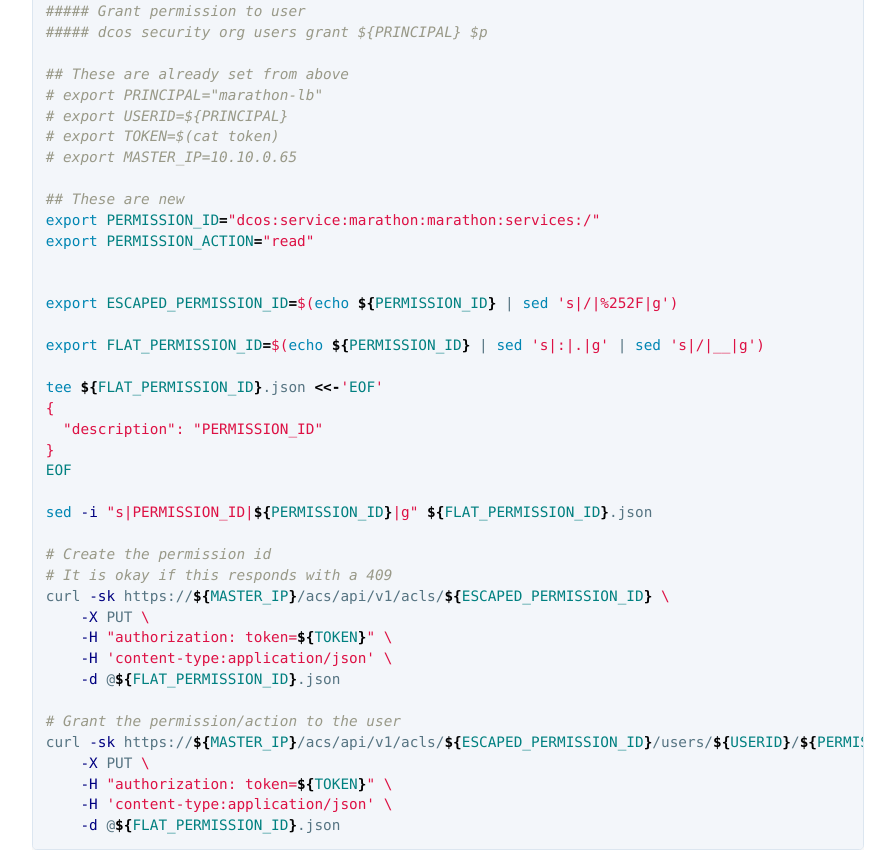
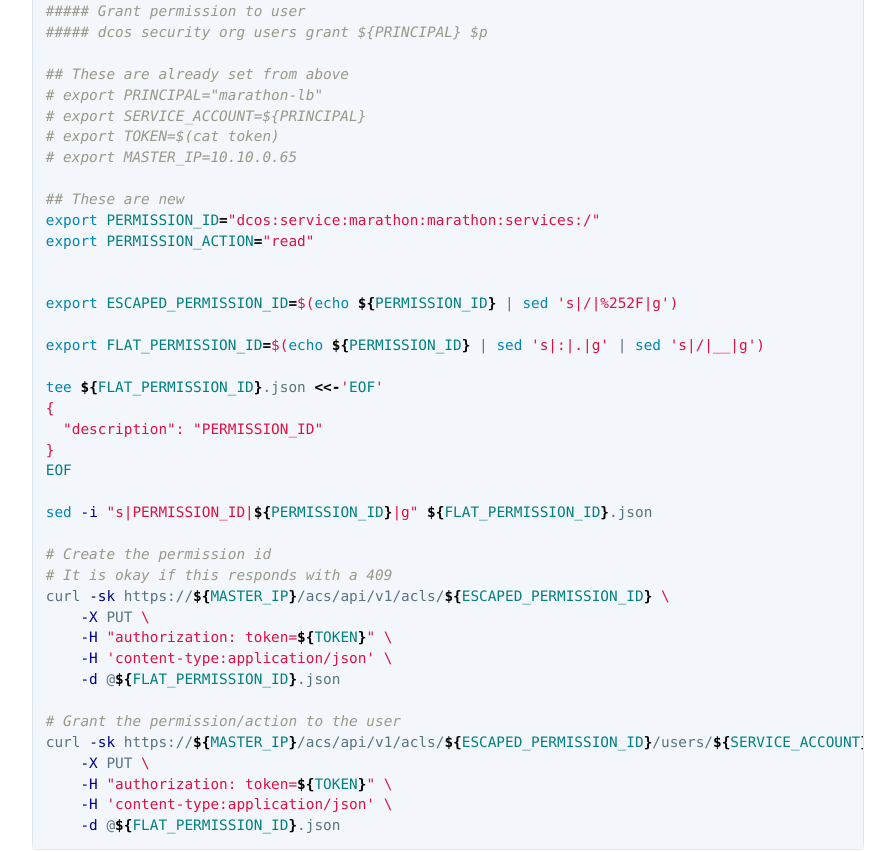
Before and after one commit to mesosphere/field-notes, a Jekyll site: the page built from docs/strict/security-without-security.md, in a window 1280 px wide and 1400 px high, scrolled down 2398 px. Shown: the part 405-1257 px from the top of the window, without its empty margins (192-1087 px from the left). Built offline with Jekyll 4.4.1, drawn with Linux system fonts in a browser that asks for light colours; our own code applies the rules of GitHub Pages for plain Markdown files.

Commit message:
change userid to service_account

```diff
--- a/docs/strict/security-without-security.md
+++ b/docs/strict/security-without-security.md
@@ -110,7 +110,7 @@ curl -sk https://${MASTER_IP}/secrets/v1/secret/default/${SERVICE_ACCOUNT_SECRET
 
 ## These are already set from above
 # export PRINCIPAL="marathon-lb"
-# export USERID=${PRINCIPAL}
+# export SERVICE_ACCOUNT=${PRINCIPAL}
 # export TOKEN=$(cat token)
 # export MASTER_IP=10.10.0.65
 
@@ -140,7 +140,7 @@ curl -sk https://${MASTER_IP}/acs/api/v1/acls/${ESCAPED_PERMISSION_ID} \
     -d @${FLAT_PERMISSION_ID}.json
 
 # Grant the permission/action to the user
-curl -sk https://${MASTER_IP}/acs/api/v1/acls/${ESCAPED_PERMISSION_ID}/users/${USERID}/${PERMISSION_ACTION} \
+curl -sk https://${MASTER_IP}/acs/api/v1/acls/${ESCAPED_PERMISSION_ID}/users/${SERVICE_ACCOUNT}/${PERMISSION_ACTION} \
     -X PUT \
     -H "authorization: token=${TOKEN}" \
     -H 'content-type:application/json' \
```
